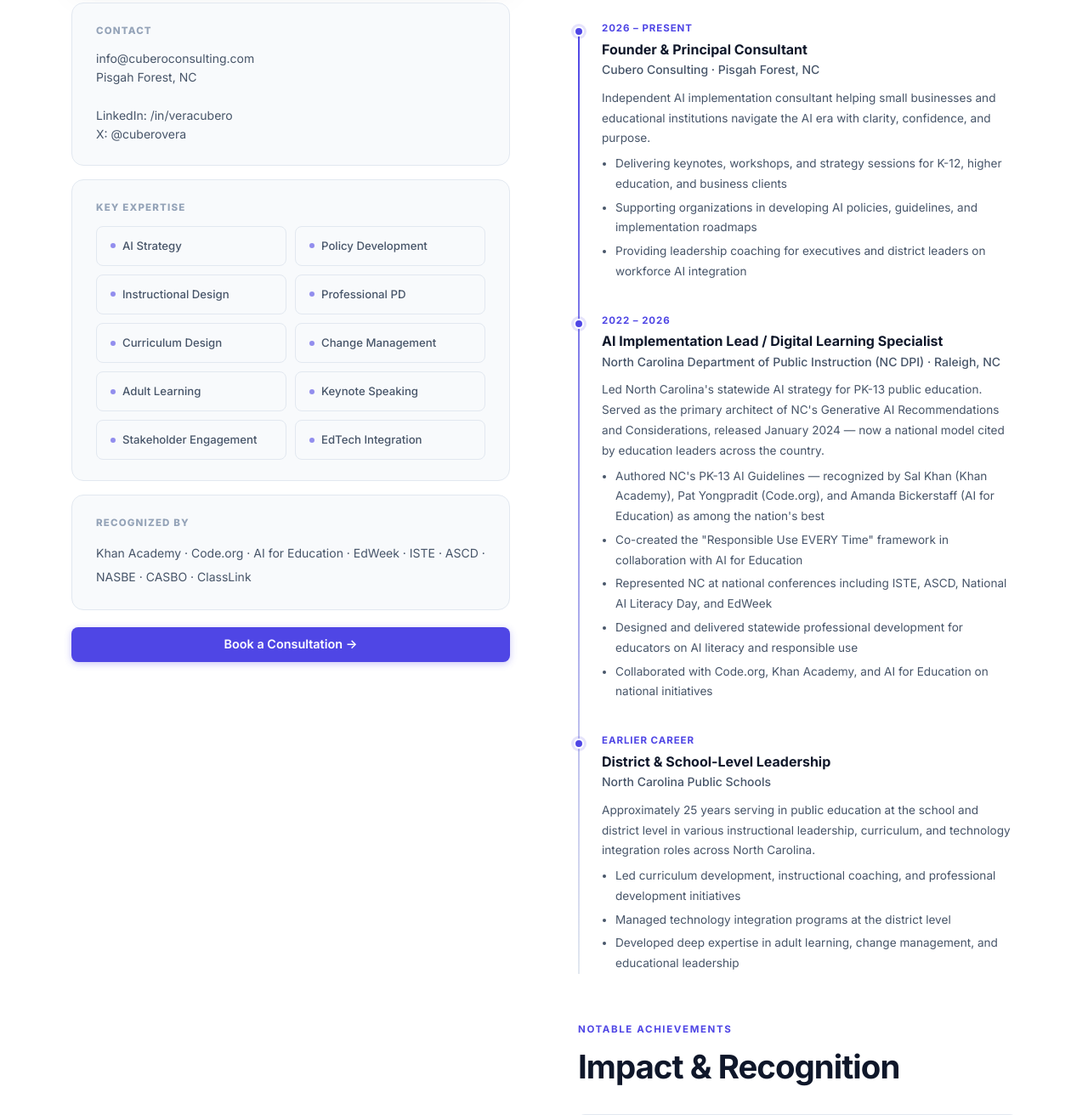
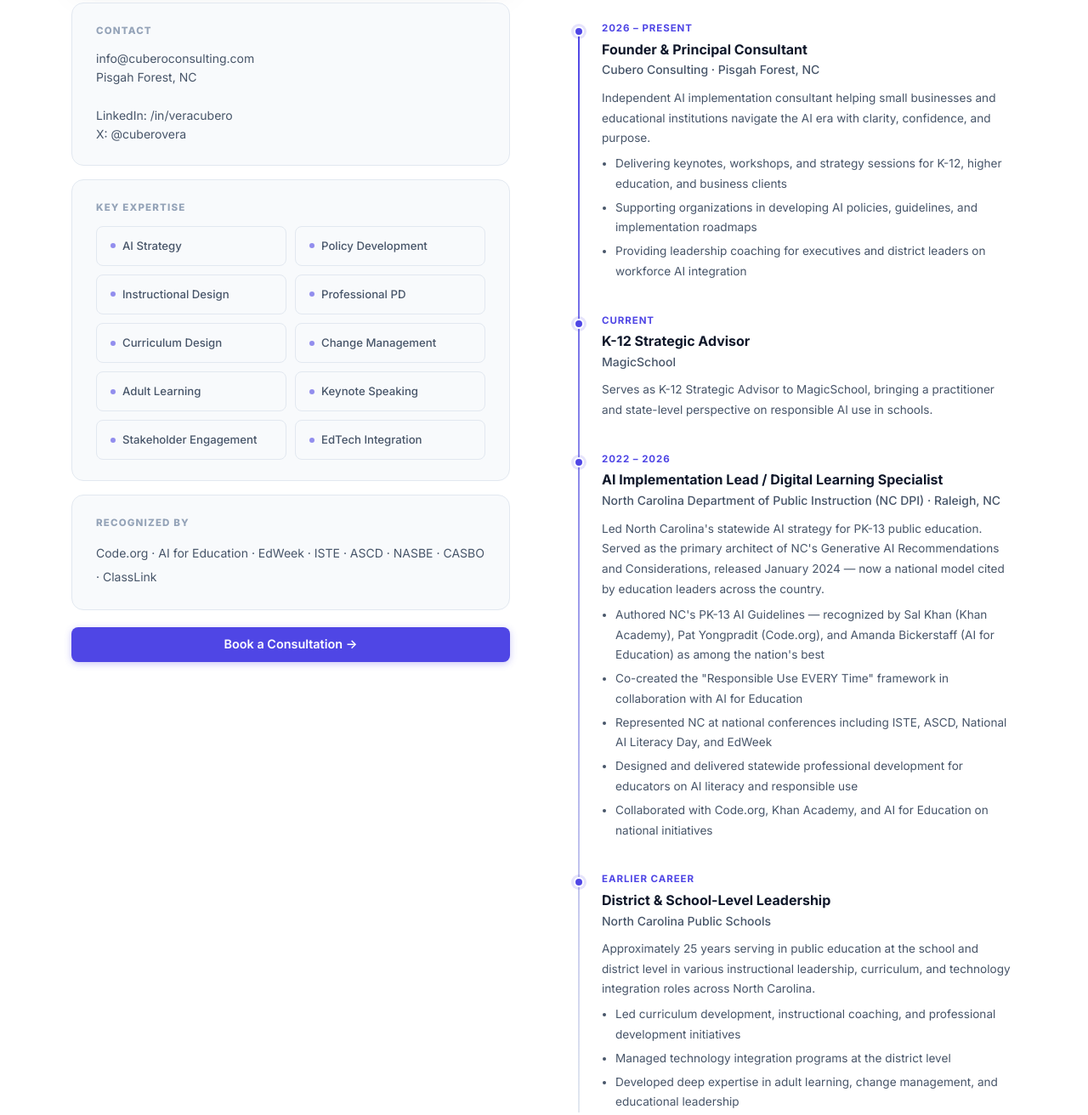
Before and after one commit to VeraCubero/cuberoconsulting.com, a plain HTML site: page resume.html in a window 1280 px wide. Shown: the part 1166-2478 px from the top of the page at 85% size. Drawn offline with Linux system fonts and the light colour scheme.

Commit message:
Remove Khan Academy from recognized-by, add MagicSchool advisor role

```diff
--- a/resume.html
+++ b/resume.html
@@ -84,7 +84,7 @@
           <div class="sidebar-card">
             <h4>Recognized By</h4>
             <p style="line-height: 2;">
-              Khan Academy · Code.org · AI for Education · EdWeek · ISTE · ASCD · NASBE · CASBO · ClassLink
+              Code.org · AI for Education · EdWeek · ISTE · ASCD · NASBE · CASBO · ClassLink
             </p>
           </div>
 
@@ -123,6 +123,15 @@
                     <li>Supporting organizations in developing AI policies, guidelines, and implementation roadmaps</li>
                     <li>Providing leadership coaching for executives and district leaders on workforce AI integration</li>
                   </ul>
+                </div>
+              </div>
+
+              <div class="timeline-item">
+                <div class="timeline-period">Current</div>
+                <div class="timeline-title">K-12 Strategic Advisor</div>
+                <div class="timeline-org">MagicSchool</div>
+                <div class="timeline-desc">
+                  Serves as K-12 Strategic Advisor to MagicSchool, bringing a practitioner and state-level perspective on responsible AI use in schools.
                 </div>
               </div>
 
```
Also changed, not shown: index.html (+0 -1 lines).
